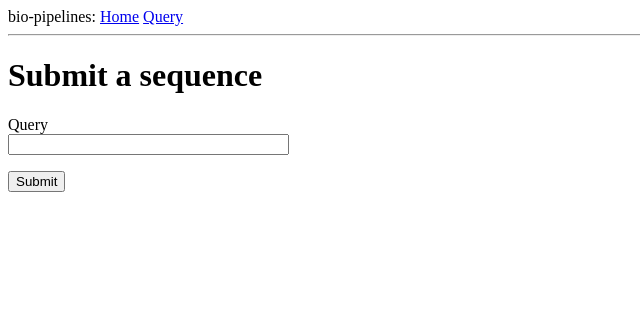
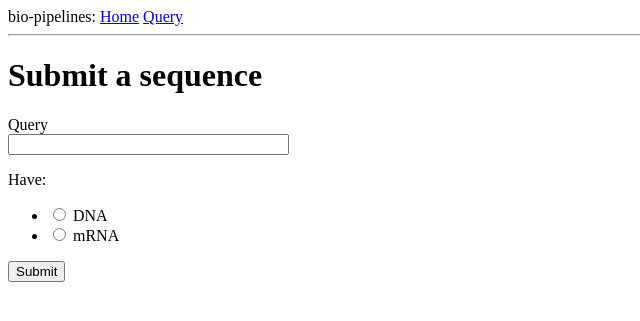
Before and after one commit to thealanle/bio-pipelines, a Flask app: page /query in a window 1280 px wide. Shown: the top 321 px of the page, without its empty margins (0-640 px from the left). Run offline with Flask 2, Linux system fonts and the light colour scheme.

Commit message:
Add radio buttons to form

```diff
--- a/app/forms.py
+++ b/app/forms.py
@@ -1,8 +1,10 @@
 from flask_wtf import FlaskForm
-from wtforms import StringField, PasswordField, BooleanField, SubmitField
+from wtforms import StringField, RadioField, SubmitField
 from wtforms.validators import DataRequired
 
 
 class QueryForm(FlaskForm):
     query = StringField(label='Query', validators=[DataRequired()])
+    have = RadioField(label='Have:', choices=[
+                      ('dna', 'DNA'), ('mrna', 'mRNA')])
     submit = SubmitField(label='Submit')
--- a/app/routes.py
+++ b/app/routes.py
@@ -1,5 +1,5 @@
 from app import app
-from flask import render_template
+from flask import render_template, flash, redirect
 from app.forms import QueryForm
 
 
@@ -9,7 +9,10 @@ def index():
     return render_template('index.html', title='bio-pipelines')
 
 
-@app.route('/query')
+@app.route('/query', methods=['GET', 'POST'])
 def query():
     form = QueryForm()
+    if form.validate_on_submit():
+        flash(f"Submitted the following string: {form.query.data}")
+        return redirect('/index')
     return render_template('query.html', title='Submit a Query', form=form)
--- a/app/templates/query.html
+++ b/app/templates/query.html
@@ -8,6 +8,10 @@
         {{ form.query.label }}<br>
         {{ form.query(size=32) }}
         </p>
+        <p>
+        {{ form.have.label }}<br>
+        {{ form.have(size=32) }}
+        </p>
         <p>{{ form.submit() }}</p>
        </form>
 {% endblock %}
```
Lines whose indentation alone changed are shown as unchanged.
